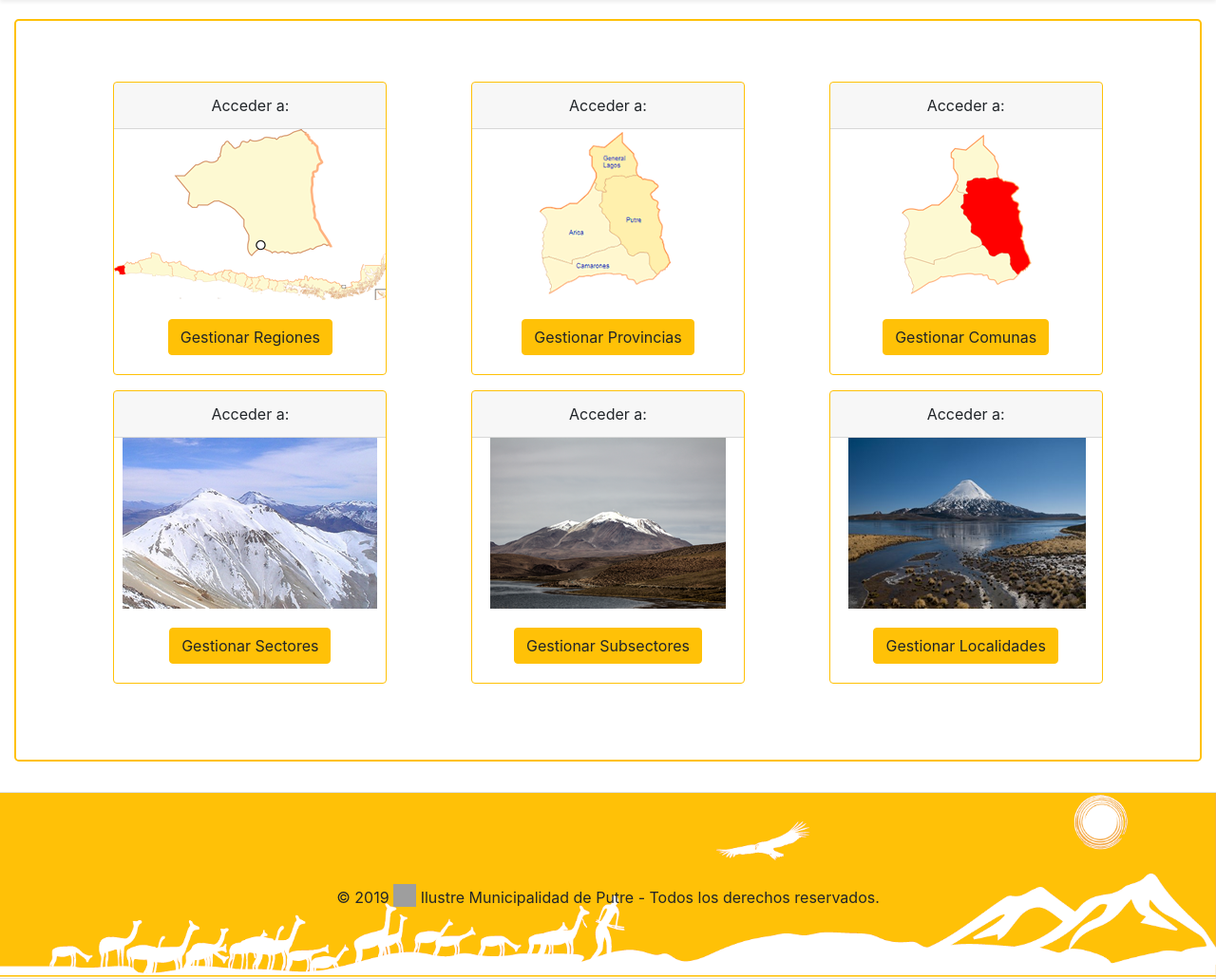
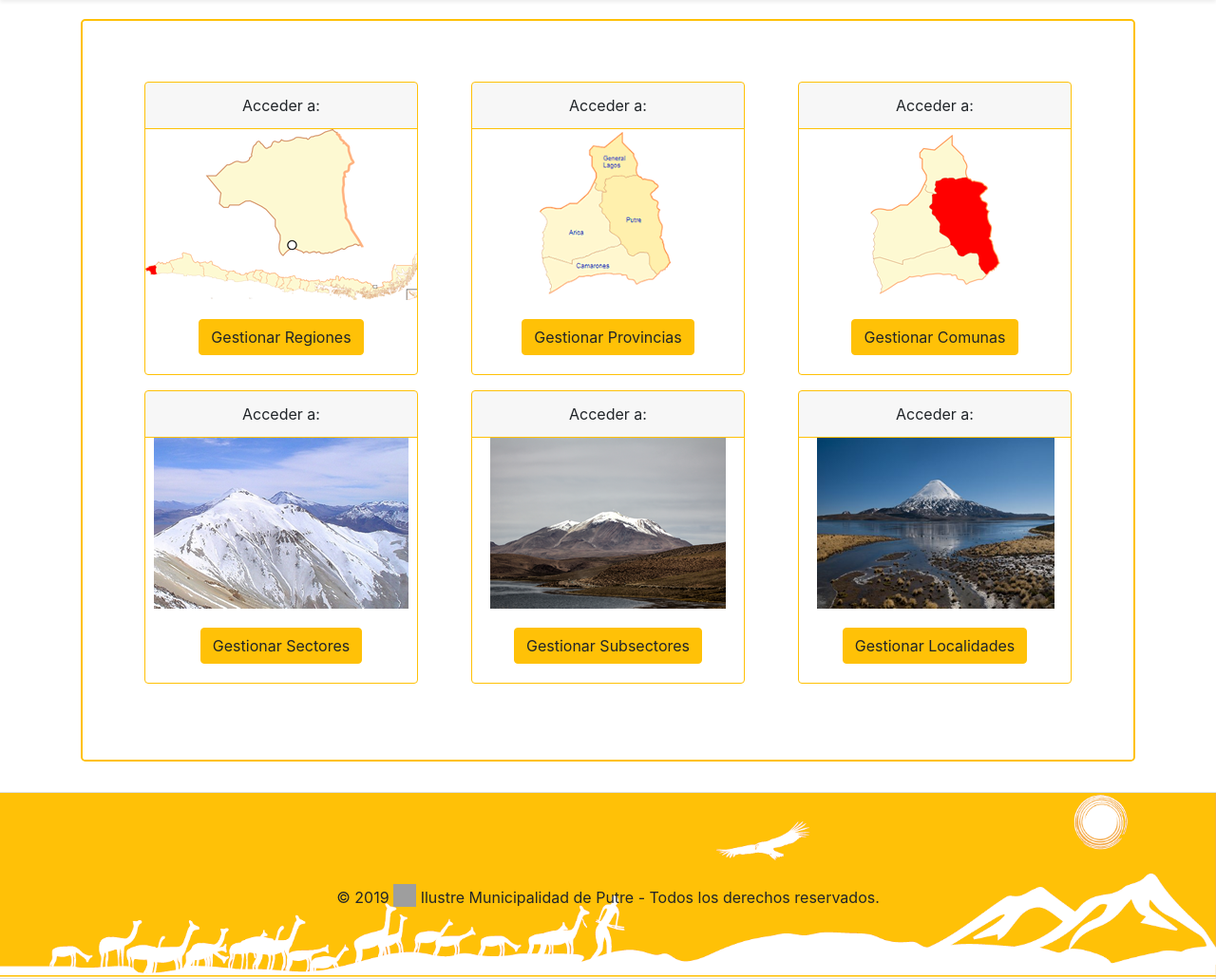
Before and after one commit to gambess/demoSy4, a Symfony app: template templates/webapp/manager.html.twig in a window 1280 px wide. Shown: the part 56-1087 px from the top of the page at 95% size. Run offline with Twig, Linux system fonts and the light colour scheme; the template is opened without the code that fills it, so the values that code supplies are empty; some libraries are stand-ins or nearby versions; grey boxes are pictures that could not be loaded.

Commit message:
Raziel Valle Miranda: Mejorando front

```diff
--- a/templates/base.html.twig
+++ b/templates/base.html.twig
@@ -53,8 +53,10 @@
                 </div>
             </header>
         {% endblock %}
-            <div class="container-fluid">
-                {% block body %}{% endblock %}
+            <div class="container">
+                <section class="jumbotron text-center">
+                    {% block body %}{% endblock %}
+                </section>
             </div>
 
 
--- a/templates/webapp/index.html.twig
+++ b/templates/webapp/index.html.twig
@@ -4,7 +4,7 @@
         <div class="card-deck">
             <div class="col d-flex justify-content-center col-sm-6">
                 <div class="card text-center border-warning mb-3" style="width: 18rem;">
-                    <div class="card-header">Acceder a:</div>
+                    <div class="card-header border-warning">Acceder a:</div>
                     <div class="card-body">
                         <a href="/subsector" class="btn btn-warning">Consultar Datos </a>
                     </div>
@@ -12,7 +12,7 @@
             </div>
             <div class="col d-flex justify-content-center col-sm-6">
                 <div class="card text-center border-warning mb-3" style="width: 18rem;">
-                    <div class="card-header">Acceder a:</div>
+                    <div class="card-header border-warning">Acceder a:</div>
                     <div class="card-body">
                         <a href="/manager" class="btn btn-warning">Gestionar Información</a>
                     </div>
--- a/templates/webapp/manager.html.twig
+++ b/templates/webapp/manager.html.twig
@@ -1,10 +1,9 @@
 {% extends 'base.html.twig' %}
 {% block body %}
-    <section class="jumbotron text-center">
         <div class="container">
         <div class="card-columns ">
             <div class="card text-center border-warning mb-3" style="width: 18rem;">
-                <div class="card-header">Acceder a:</div>
+                <div class="card-header border-warning">Acceder a:</div>
                 <img src="{{ asset('build/images/region.png') }}" class="card-img-top" alt="Arica y Parinacota">
                 <div class="card-body">
 {#                    <h5 class="card-title">Regiones</h5>#}
@@ -13,7 +12,7 @@
                 </div>
             </div>
             <div class="card text-center border-warning mb-3" style="width: 18rem;">
-                <div class="card-header">Acceder a:</div>
+                <div class="card-header border-warning">Acceder a:</div>
                 <img src="{{ asset('build/images/coordillera.png') }}" class="card-img-top" alt="Arica y Parinacota">
                 <div class="card-body">
 {#                    <h5 class="card-title">Sectores</h5>#}
@@ -22,7 +21,7 @@
                 </div>
             </div>
             <div class="card text-center border-warning mb-3" style="width: 18rem;">
-                <div class="card-header">Acceder a:</div>
+                <div class="card-header border-warning">Acceder a:</div>
                 <img src="{{ asset('build/images/provincia.png') }}" class="card-img-top" alt="Arica y Parinacota">
                 <div class="card-body">
 {#                    <h5 class="card-title">Provincias</h5>#}
@@ -31,7 +30,7 @@
                 </div>
             </div>
             <div class="card text-center border-warning mb-3" style="width: 18rem;">
-                <div class="card-header">Acceder a:</div>
+                <div class="card-header border-warning">Acceder a:</div>
                 <img src="{{ asset('build/images/guallatire.png') }}" class="card-img-top" alt="Arica y Parinacota">
                 <div class="card-body">
 {#                    <h5 class="card-title">Subsectores</h5>#}
@@ -41,7 +40,7 @@
             </div>
 
             <div class="card text-center border-warning mb-3" style="width: 18rem;">
-                <div class="card-header">Acceder a:</div>
+                <div class="card-header border-warning">Acceder a:</div>
                 <img src="{{ asset('build/images/comuna.png') }}" class="card-img-top" alt="Arica y Parinacota">
                 <div class="card-body">
 {#                    <h5 class="card-title">Comunas</h5>#}
@@ -51,7 +50,7 @@
             </div>
 
             <div class="card text-center border-warning mb-3" style="width: 18rem;">
-                <div class="card-header">Acceder a:</div>
+                <div class="card-header border-warning">Acceder a:</div>
                 <img src="{{ asset('build/images/chungara.png') }}" class="card-img-top" alt="Arica y Parinacota">
                 <div class="card-body">
 {#                    <h5 class="card-title">Localidades</h5>#}
@@ -76,6 +75,4 @@
                 </div>
             </div>#}
         </div>
-    </section>
-
 {% endblock %}
```
